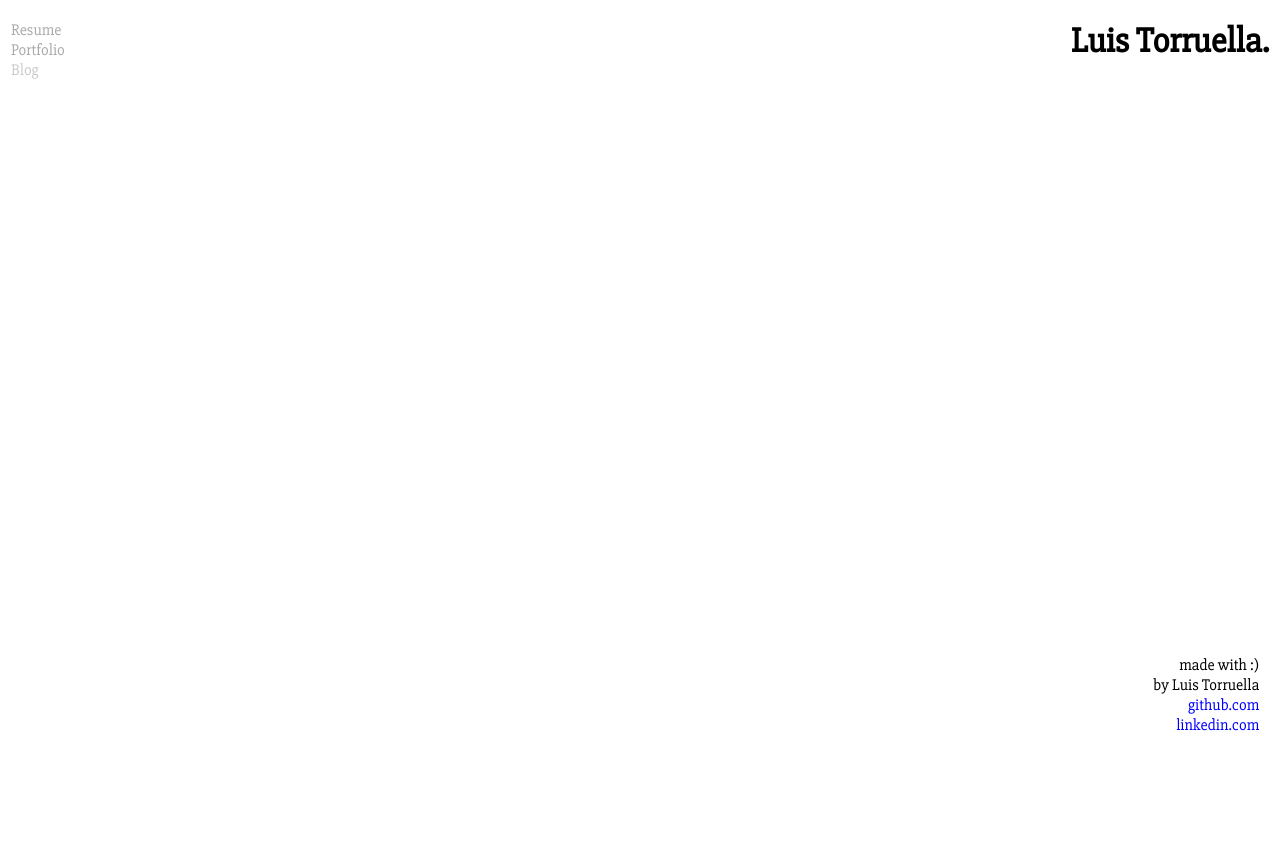
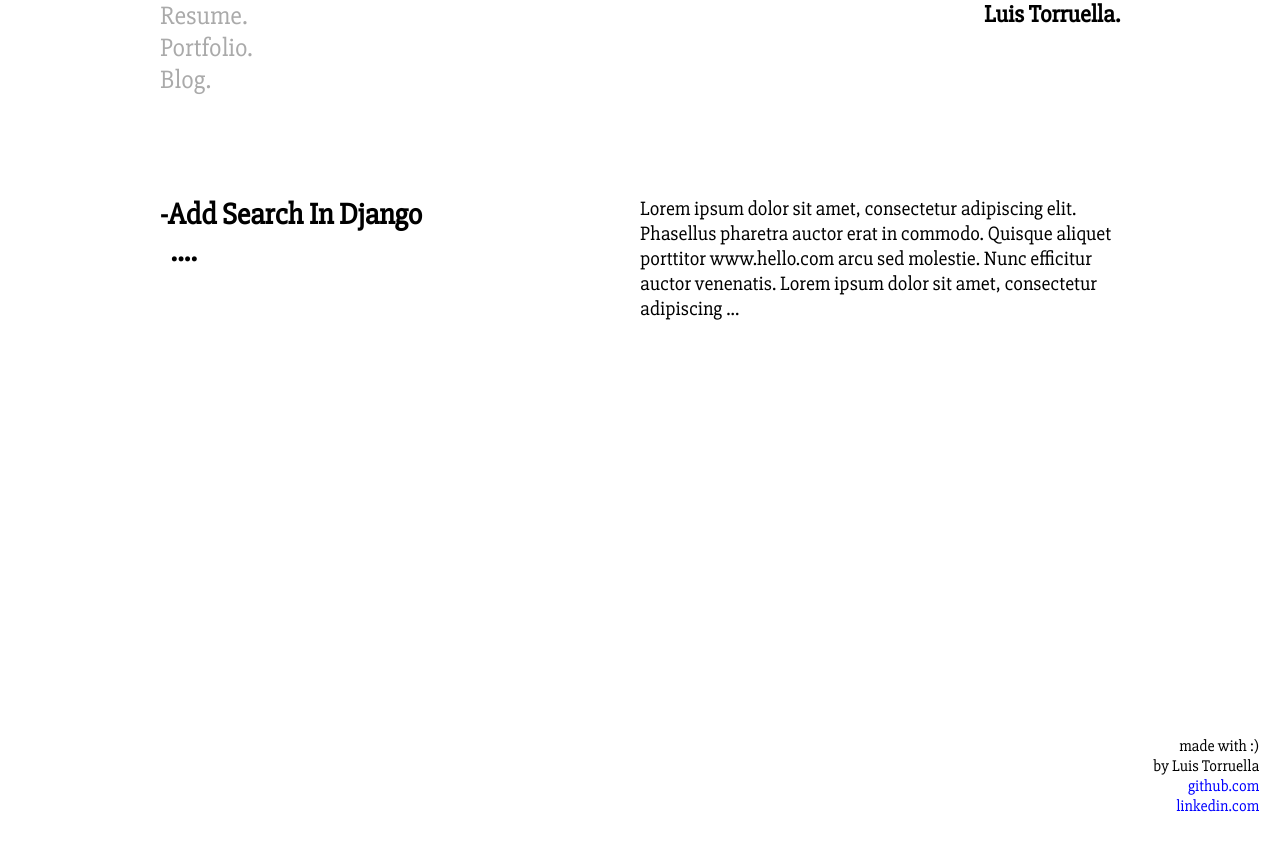
Before and after one commit to letorruella/portfolio, a Gatsby site: page /blog in a window 1280 px wide. Before the commit the page ends 800 px from the top, so only its background shows below. Built offline with nearby package versions, Linux system fonts and the light colour scheme; Gatsby itself is replaced by a stand-in of ours.

Commit message:
Page: portfolio page added

```diff
--- /dev/null
+++ b/src/assets/blog.css
@@ -0,0 +1,23 @@
+.content{
+    max-width: 96rem;
+    margin: auto;
+    margin-top:10rem;
+}
+.content .section{
+    display: flex;
+    justify-content: space-between;
+}
+
+.content .section .section-heading{
+    max-width: 30%;
+    font-size:3rem;
+}
+
+.content .section .section-heading .dots{
+    margin-left: 1rem;
+}
+
+.content .section  .section-summary{
+    max-width: 50%;
+    font-size: 2rem;
+}
--- a/src/components/main.css
+++ b/src/components/main.css
@@ -16,6 +16,7 @@ html {
 body {
     font-family: 'Slabo 27px', serif;
     font-size: 1.6rem;
+
     /* Default Font Size*/
 }
 
@@ -23,9 +24,17 @@ body {
 
 /** NAV **/
 
+nav{
+    display: flex;
+    justify-content: space-between;
+    max-width: 96rem;
+    margin: auto;
+}
+
 .link {
     text-decoration: none;
 }
+
 
 nav a {
     color: #aaaaaa;
--- a/src/components/nav.js
+++ b/src/components/nav.js
@@ -3,42 +3,25 @@ import PropTypes from "prop-types"
 import React from "react"
 
 const Nav = ({ siteTitle }) => (
-  <nav
-    style={{
-      width: "100%",
-      height: "10rem",
-      marginBottom: `1.45rem`,
-    }}
-  >
-    <div
-      style={{
-        display: "grid",
-        "grid-template-columns": "30% 70%",
-        width: "100%",
-        height: "100%",
-      }}
-    >
-      <ul
-        className="pages"
-        style={{
-          "margin-top": "2rem",
-        }}
-      >
-        <li>Resume</li>
-        <li>Portfolio</li>
-        <li className="current-page">Blog</li>
-      </ul>
-      <h1
-        style={{
-          "grid-column": "2/-1",
-          "text-align": "right",
-          "margin-top": "2rem",
-          "font-size": "3.5rem",
-        }}
-      >
-        Luis Torruella.
-      </h1>
+  <nav class="nav">
+    <div>
+      <Link class="link" to="/resume">
+        {" "}
+        Resume.{" "}
+      </Link>
+      <br />
+      <Link class="link" to="/">
+        {" "}
+        Portfolio.{" "}
+      </Link>
+      <br />
+      <Link class="link" to="/blog">
+        {" "}
+        Blog.{" "}
+      </Link>
     </div>
+
+    <h1 class="">Luis Torruella.</h1>
   </nav>
 )
 
--- a/src/pages/blog.js
+++ b/src/pages/blog.js
@@ -1,5 +1,6 @@
 import React from "react"
 import { graphql } from "gatsby"
+import PropTypes from "prop-types"
 
 import Layout from "../components/layout"
 // import Image from "../components/image"
@@ -7,9 +8,11 @@ import SEO from "../components/seo"
 import Template from "../templates/blogTemplate"
 import Footer from "../components/footer"
 import Nav from "../components/nav"
+import blog from '../assets/blog.css';
+import Portfolio from "../components/portfolio"
 //import { Link } from "gatsby"
 
-export default function BlogPage({}) {
+const  BlogPage = ({siteTitile, summaries}) => {
   return (
     <Layout>
       <SEO
@@ -23,14 +26,42 @@ export default function BlogPage({}) {
         ]}
       />
       <Nav />
-      <div
-      className="content"
-      style={{
+      <div className="content" style={{}}>
+        {summaries.map((summary)=>(
 
-      }}
-      >
+
+          <section className="section">
+            <h2 className="section-heading "> -{summary.title}
+              <br/>
+              <span className="dots">....</span>
+            </h2>
+
+            <p className="section-summary">
+            {summary.desc}
+            </p>
+          </section>
+          ))}
       </div>
+
       <Footer />
     </Layout>
   )
 }
+
+
+BlogPage.propTypes={
+  siteTitile: PropTypes.string
+}
+
+
+BlogPage.defaultProps = {
+  siteTitile: ``,
+  summaries:[
+    {
+      title:'Add Search In Django',
+      desc:"Lorem ipsum dolor sit amet, consectetur adipiscing elit. Phasellus pharetra auctor erat in commodo. Quisque aliquet porttitor www.hello.com arcu sed molestie. Nunc efficitur auctor venenatis.   Lorem ipsum dolor sit amet, consectetur adipiscing ..."
+    }
+  ]
+}
+
+export default BlogPage
```
Also changed, not shown: src/pages/index.js (+5 -4 lines), README.md.
